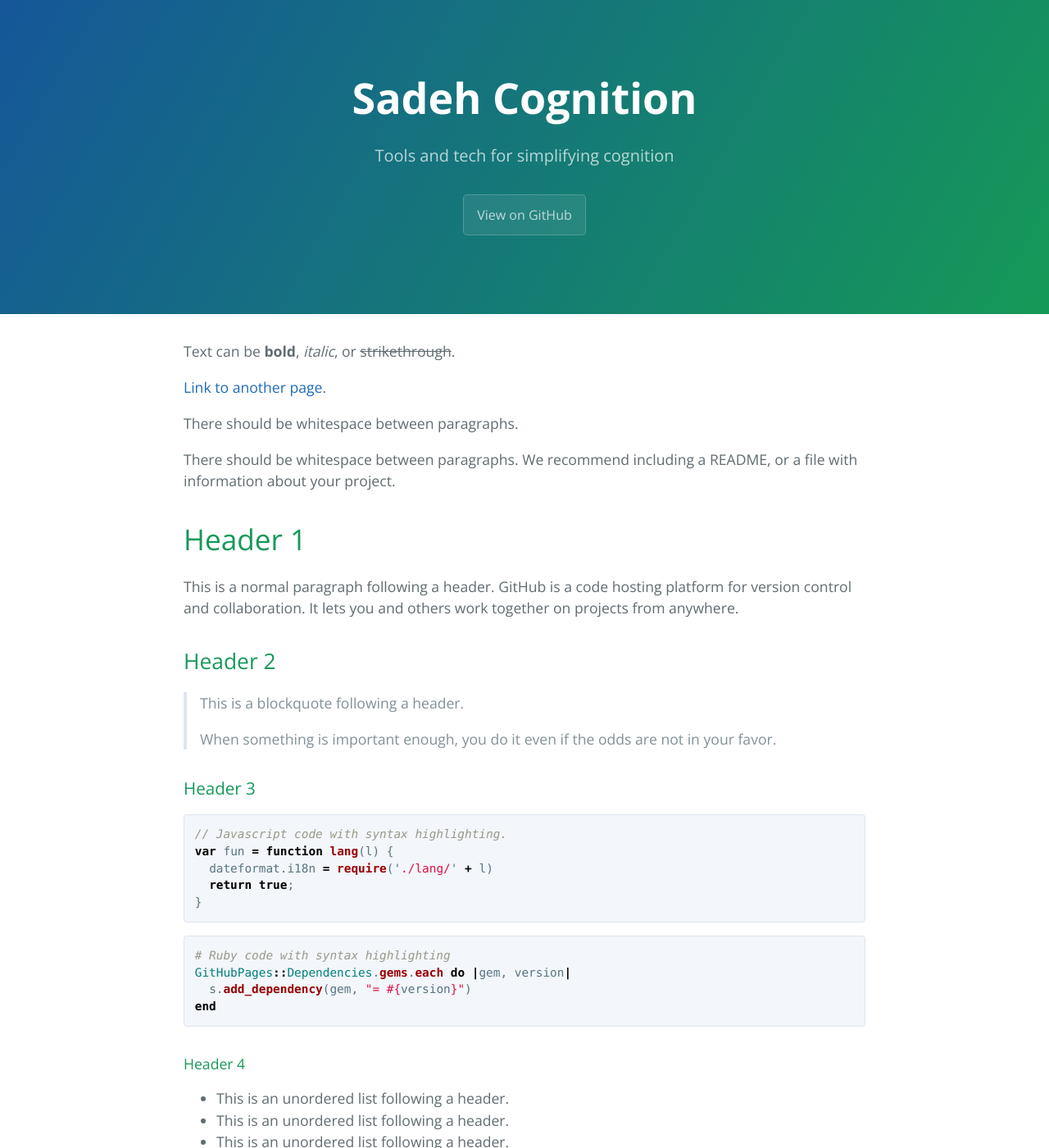
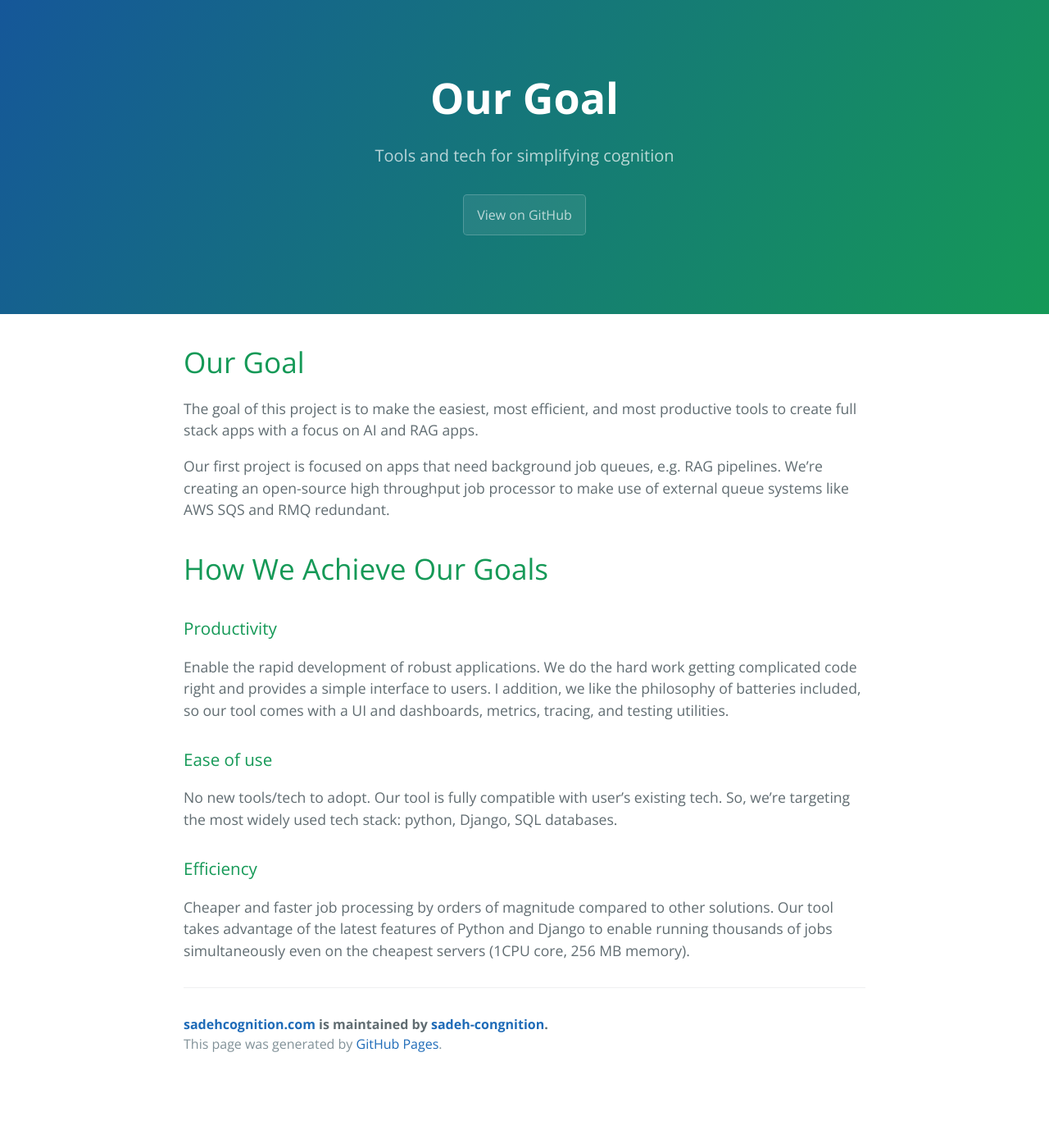
Before and after one commit to sadeh-congnition/sadehcognition.com, a Jekyll site: the page built from index.md, in a window 1280 px wide and 1400 px high. Shown: the whole window at 82% size. Built offline with Jekyll 4.4.1, drawn with Linux system fonts in a browser that asks for light colours; our own code applies the rules of GitHub Pages for plain Markdown files; some of the changed text lies outside the part shown.

Commit message:
Initial github pages site with jekyll

````diff
--- a/index.md
+++ b/index.md
@@ -2,122 +2,22 @@
 layout: default
 ---
 
-Text can be **bold**, _italic_, or ~~strikethrough~~.
+# Our Goal
 
-[Link to another page](./another-page.html).
+The goal of this project is to make the easiest, most efficient, and most productive tools to create full stack apps with a focus on AI and RAG apps.
 
-There should be whitespace between paragraphs.
+Our first project is focused on apps that need background job queues, e.g. RAG pipelines.
+We're creating an open-source high throughput job processor to make use of external queue systems like AWS SQS and RMQ redundant.
 
-There should be whitespace between paragraphs. We recommend including a README, or a file with information about your project.
+# How We Achieve Our Goals
 
-# Header 1
+### Productivity
 
-This is a normal paragraph following a header. GitHub is a code hosting platform for version control and collaboration. It lets you and others work together on projects from anywhere.
+Enable the rapid development of robust applications. We do the hard work getting complicated code right and provides a simple interface to users.
+I addition, we like the philosophy of batteries included, so our tool comes with a UI and dashboards, metrics, tracing, and testing utilities.
 
-## Header 2
+### Ease of use
+No new tools/tech to adopt. Our tool is fully compatible with user’s existing tech. So, we're targeting the most widely used tech stack: python, Django, SQL databases.
 
-> This is a blockquote following a header.
->
-> When something is important enough, you do it even if the odds are not in your favor.
-
-### Header 3
-
-```js
-// Javascript code with syntax highlighting.
-var fun = function lang(l) {
-  dateformat.i18n = require('./lang/' + l)
-  return true;
-}
-```
-
-```ruby
-# Ruby code with syntax highlighting
-GitHubPages::Dependencies.gems.each do |gem, version|
-  s.add_dependency(gem, "= #{version}")
-end
-```
-
-#### Header 4
-
-*   This is an unordered list following a header.
-*   This is an unordered list following a header.
-*   This is an unordered list following a header.
-
-##### Header 5
-
-1.  This is an ordered list following a header.
-2.  This is an ordered list following a header.
-3.  This is an ordered list following a header.
-
-###### Header 6
-
-| head1        | head two          | three |
-|:-------------|:------------------|:------|
-| ok           | good swedish fish | nice  |
-| out of stock | good and plenty   | nice  |
-| ok           | good `oreos`      | hmm   |
-| ok           | good `zoute` drop | yumm  |
-
-### There's a horizontal rule below this.
-
-* * *
-
-### Here is an unordered list:
-
-*   Item foo
-*   Item bar
-*   Item baz
-*   Item zip
-
-### And an ordered list:
-
-1.  Item one
-1.  Item two
-1.  Item three
-1.  Item four
-
-### And a nested list:
-
-- level 1 item
-  - level 2 item
-  - level 2 item
-    - level 3 item
-    - level 3 item
-- level 1 item
-  - level 2 item
-  - level 2 item
-  - level 2 item
-- level 1 item
-  - level 2 item
-  - level 2 item
-- level 1 item
-
-### Small image
-
-![Octocat](https://github.githubassets.com/images/icons/emoji/octocat.png)
-
-### Large image
-
-![Branching](https://guides.github.com/activities/hello-world/branching.png)
-
-
-### Definition lists can be used with HTML syntax.
-
-<dl>
-<dt>Name</dt>
-<dd>Godzilla</dd>
-<dt>Born</dt>
-<dd>1952</dd>
-<dt>Birthplace</dt>
-<dd>Japan</dd>
-<dt>Color</dt>
-<dd>Green</dd>
-</dl>
-
-```
-Long, single-line code blocks should not wrap. They should horizontally scroll if they are too long. This line should be long enough to demonstrate this.
-```
-
-```
-The final element.
-```
+### Efficiency
+Cheaper and faster job processing by orders of magnitude compared to other solutions. Our tool takes advantage of the latest features of Python and Django to enable running thousands of jobs simultaneously even on the cheapest servers (1CPU core, 256 MB memory).
````
Also changed, not shown: another-page.md (deleted, +0 -11 lines), README.md.
